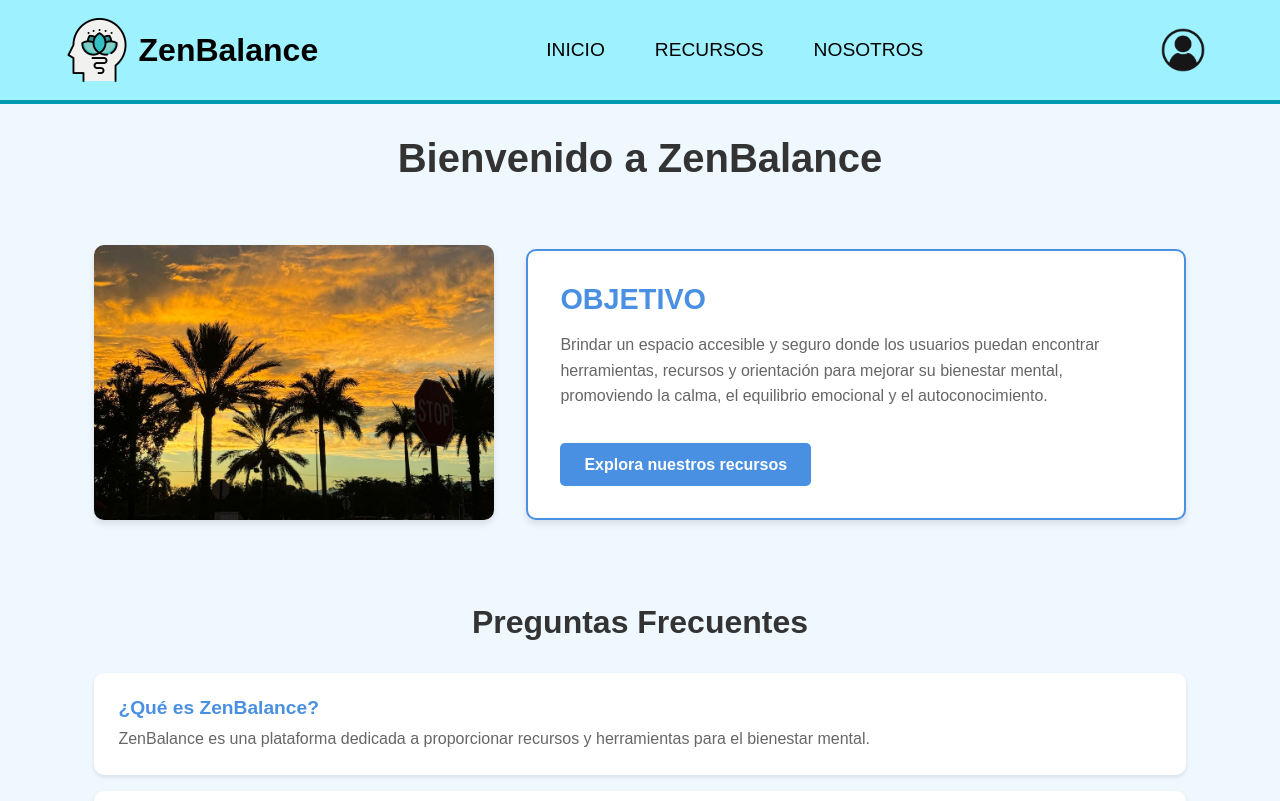
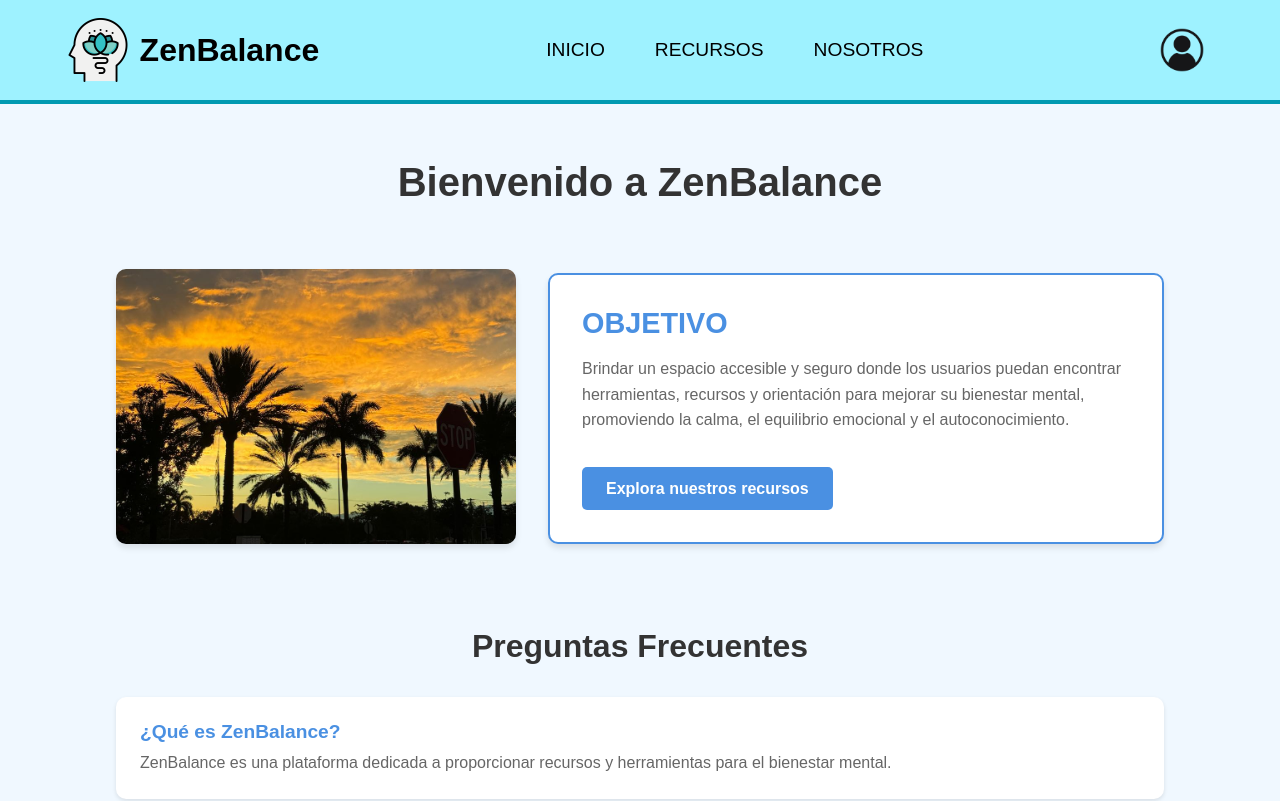
Before and after one commit to DiegoCandela/zenBalance, a React (Vite) app in the folder frontend/: page / in a window 1280 px wide. Shown: the top 801 px of the page. Built offline with nearby package versions, Linux system fonts and the light colour scheme.

Commit message:
Commit_Final_18-11

```diff
--- a/frontend/src/App.css
+++ b/frontend/src/App.css
@@ -36,12 +36,26 @@
 }
 
 body {
-  font-family: var(--font-primary);
-  font-size: var(--font-size-medium);
-  color: var(--text-color);
-  background-color: #f0f2f5;
+  display: flex;
+  flex-direction: column;
+  min-height: 100vh; /* Asegura que el cuerpo ocupe toda la altura de la ventana */
   margin: 0;
   padding: 0;
+  font-family: var(--font-primary);
+  background-color: #f0f2f5;
+}
+
+#root {
+  display: flex;
+  flex-direction: column;
+  min-height: 100vh; /* Configuración para mantener el footer al final */
+}
+
+main {
+  flex: 1; /* Permite que el contenido principal crezca y ocupe el espacio disponible */
+  margin-top: 13vh; /* Evita que el contenido quede detrás del navbar */
+  margin-bottom: 10vh; /* Espacio reservado para el footer */
+  padding: var(--padding-standard); /* Opcional: Padding para el contenido */
   box-sizing: border-box;
 }
 
--- a/frontend/src/App.jsx
+++ b/frontend/src/App.jsx
@@ -1,31 +1,29 @@
-// App.js
-import React from 'react';
-import { BrowserRouter as Router, Routes, Route } from 'react-router-dom';
-import './App.css';
-import Navbar from './assets/components/Navbar';
-import Footer from './assets/components/Footer';
-import Home from './assets/components/Home';
-import Login from './assets/components/Login';
-import Perfil from './assets/components/Perfil';
-import { UserProvider } from './assets/context/UserContext';
-import Register from './assets/components/Register';
-import Nosotros from './assets/components/Nosotros';
-import Recursos from './assets/components/Recursos'; // Importa el componente Recursos
+import React from "react";
+import { BrowserRouter as Router, Routes, Route } from "react-router-dom";
+import "./App.css";
+import Navbar from "./assets/components/Navbar";
+import Footer from "./assets/components/Footer";
+import Home from "./assets/components/Home";
+import Login from "./assets/components/Login";
+import Perfil from "./assets/components/Perfil";
+import { UserProvider } from "./assets/context/UserContext";
+import Register from "./assets/components/Register";
+import Nosotros from "./assets/components/Nosotros";
+import Recursos from "./assets/components/Recursos";
 
 function App() {
   return (
     <UserProvider>
       <Router>
         <Navbar />
-        <main style={{ marginTop: '13vh', marginBottom: '10vh' }}>
-          {/* Márgenes para evitar que el contenido quede detrás del navbar y footer */}
+        <main>
           <Routes>
             <Route path="/" element={<Home />} />
             <Route path="/login" element={<Login />} />
             <Route path="/register" element={<Register />} />
             <Route path="/perfil" element={<Perfil />} />
             <Route path="/nosotros" element={<Nosotros />} />
-            <Route path="/recursos" element={<Recursos />} /> {/* Agregada ruta para Recursos */}
+            <Route path="/recursos" element={<Recursos />} />
           </Routes>
         </main>
         <Footer />
--- a/frontend/src/assets/components/Home.jsx
+++ b/frontend/src/assets/components/Home.jsx
@@ -1,6 +1,7 @@
-import React from 'react';
+import React from "react";
 import Home_Paisaje from "../img/Home_Paisaje.png";
-import './styles/Home.css';
+import "./styles/Home.css";
+import { Link } from "react-router-dom";
 
 function Home() {
   return (
@@ -16,9 +17,16 @@ function Home() {
           <div className="text-box">
             <h2>OBJETIVO</h2>
             <p>
-              Brindar un espacio accesible y seguro donde los usuarios puedan encontrar herramientas, recursos y orientación para mejorar su bienestar mental, promoviendo la calma, el equilibrio emocional y el autoconocimiento.
+              Brindar un espacio accesible y seguro donde los usuarios puedan
+              encontrar herramientas, recursos y orientación para mejorar su
+              bienestar mental, promoviendo la calma, el equilibrio emocional y
+              el autoconocimiento.
             </p>
-            <button className="cta-button">Explora nuestros recursos</button>
+            <button className="cta-button">
+              <Link to="/recursos" className="cta-link">
+                Explora nuestros recursos
+              </Link>
+            </button>
           </div>
         </div>
       </div>
@@ -28,11 +36,17 @@ function Home() {
         <h2>Preguntas Frecuentes</h2>
         <div className="faq-item">
           <h3>¿Qué es ZenBalance?</h3>
-          <p>ZenBalance es una plataforma dedicada a proporcionar recursos y herramientas para el bienestar mental.</p>
+          <p>
+            ZenBalance es una plataforma dedicada a proporcionar recursos y
+            herramientas para el bienestar mental.
+          </p>
         </div>
         <div className="faq-item">
           <h3>¿Cómo puedo acceder a los recursos?</h3>
-          <p>Puedes acceder a los recursos a través de nuestra sección de herramientas en la plataforma.</p>
+          <p>
+            Puedes acceder a los recursos a través de nuestra sección de
+            herramientas en la plataforma.
+          </p>
         </div>
         <div className="faq-item">
           <h3>¿Es gratuita la plataforma?</h3>
--- a/frontend/src/assets/components/Recursos.jsx
+++ b/frontend/src/assets/components/Recursos.jsx
@@ -1,7 +1,7 @@
-// src/components/Recursos.jsx
 import React, { useState, useEffect, useContext } from "react";
 import axios from "axios";
-import { UserContext } from "../context/UserContext"; // Importar el contexto de usuario
+import { UserContext } from "../context/UserContext";
+import { useNavigate } from "react-router-dom";
 import "./styles/Recursos.css";
 
 const Recursos = () => {
@@ -10,12 +10,41 @@ const Recursos = () => {
   const [file, setFile] = useState(null);
   const [filePreview, setFilePreview] = useState(null);
   const [recursos, setRecursos] = useState([]);
-  const { role } = useContext(UserContext); // Obtener el rol desde el contexto
+  const { role, isAuthenticated } = useContext(UserContext);
   const [activeTab, setActiveTab] = useState("all");
+  const navigate = useNavigate();
 
   useEffect(() => {
-    fetchRecursos();
-  }, []);
+    // Validar el estado de autenticación
+    if (isAuthenticated === null) {
+      console.log("Esperando autenticación...");
+      return;
+    }
+    if (isAuthenticated === false) {
+      console.log("Usuario no autenticado. Redirigiendo al login.");
+      navigate("/login");
+    } else {
+      console.log("Usuario autenticado. Cargando recursos.");
+      fetchRecursos();
+    }
+  }, [isAuthenticated, navigate]);
+
+  const fetchRecursos = async () => {
+    try {
+      const response = await axios.get("http://localhost:5000/api/recursos", {
+        headers: {
+          Authorization: `Bearer ${localStorage.getItem("token")}`,
+        },
+      });
+      setRecursos(response.data);
+    } catch (error) {
+      console.error("Error al obtener recursos:", error);
+      if (error.response?.status === 401) {
+        console.error("Token inválido. Redirigiendo al login.");
+        navigate("/login");
+      }
+    }
+  };
 
   const handleFileChange = (e) => {
     const selectedFile = e.target.files[0];
@@ -55,36 +84,8 @@ const Recursos = () => {
       setFilePreview(null);
       fetchRecursos();
     } catch (error) {
-      console.error("Error al crear recurso", error);
+      console.error("Error al crear recurso:", error);
       alert("Error al crear recurso");
-    }
-  };
-
-  const fetchRecursos = async () => {
-    try {
-      const response = await axios.get("http://localhost:5000/api/recursos", {
-        headers: {
-          Authorization: `Bearer ${localStorage.getItem("token")}`,
-        },
-      });
-      setRecursos(response.data);
-    } catch (error) {
-      console.error("Error al obtener recursos", error);
-    }
-  };
-
-  const handleDelete = async (id) => {
-    try {
-      await axios.delete(`http://localhost:5000/api/recursos/${id}`, {
-        headers: {
-          Authorization: `Bearer ${localStorage.getItem("token")}`,
-        },
-      });
-      alert("Recurso eliminado");
-      fetchRecursos();
-    } catch (error) {
-      console.error("Error al eliminar recurso", error);
-      alert("Error al eliminar recurso");
     }
   };
 
@@ -117,6 +118,11 @@ const Recursos = () => {
         return recursos;
     }
   };
+
+  // Mientras se valida la autenticación
+  if (isAuthenticated === null) {
+    return <div>Cargando...</div>;
+  }
 
   return (
     <div className="recursos-container">
--- a/frontend/src/assets/components/styles/Home.css
+++ b/frontend/src/assets/components/styles/Home.css
@@ -93,16 +93,36 @@ body {
     transition: all 0.3s ease;
     width: auto; /* Asegura que el botón solo tome el ancho necesario */
     max-width: 50%; /* Establece un ancho máximo */
+    text-decoration: none; /* Elimina el subrayado */
 }
 
 .cta-button:hover {
     background-color: #357abd;
     transform: translateY(-2px);
+    text-decoration: none;
 }
 
 .cta-button:active {
     transform: translateY(0);
+    text-decoration: none;
 }
+
+.cta-link {
+    text-decoration: none; /* Elimina el subrayado */
+    color: white; /* Mantiene el color blanco */
+    display: inline-block; /* Asegura el comportamiento de botón */
+    width: 100%; /* Opcional: Ajusta el ancho */
+}
+
+.cta-button:hover .cta-link {
+    text-decoration: none; /* Asegura que no se subraye al pasar el cursor */
+    color: white; /* Mantén el color al pasar el cursor */
+}
+
+.cta-button:active .cta-link {
+    text-decoration: none; /* Asegura que no se subraye al hacer clic */
+}
+
 
 /* Sección FAQ */
 .faq-container {
--- a/frontend/src/assets/components/styles/Navbar.css
+++ b/frontend/src/assets/components/styles/Navbar.css
@@ -1,19 +1,18 @@
 /* Estilos generales del navbar */
 .navbar {
-  background-color: #9ef2ff;
-  width: 100%;
-  height: 13vh; /* Aumenta la altura del navbar al 13% de la altura de la ventana */
   position: fixed;
   top: 0;
   left: 0;
-  z-index: 1000;
+  width: 100%;
+  height: 13vh; /* Altura fija */
+  z-index: 1000; /* Asegura que esté encima del contenido */
+  background-color: #9ef2ff;
   display: flex;
   align-items: center;
-  padding: 0 2%;
+  border-bottom: 4px solid #009ab1;
   box-sizing: border-box;
-  border-bottom: 4px solid #009ab1;
-  transition: background-color 0.3s ease;
 }
+
 
 /* Contenedor principal para la distribución */
 .navbar__container {
--- a/frontend/src/assets/components/styles/Recursos.css
+++ b/frontend/src/assets/components/styles/Recursos.css
@@ -78,7 +78,7 @@
     padding: 10px 20px;
     border: none;
     border-radius: 4px;
-    background-color: #f0f0f0;
+    background-color: #b6b6b6;
     cursor: pointer;
     transition: all 0.3s;
     font-weight: 500;
--- a/frontend/src/assets/context/UserContext.jsx
+++ b/frontend/src/assets/context/UserContext.jsx
@@ -6,21 +6,23 @@ export const UserContext = createContext();
 export const UserProvider = ({ children }) => {
   const [username, setUsername] = useState("");
   const [role, setRole] = useState("user"); // Nuevo estado para el rol del usuario
-  const [isAuthenticated, setIsAuthenticated] = useState(false);
+  const [isAuthenticated, setIsAuthenticated] = useState(null);
 
   useEffect(() => {
     const storedUser = JSON.parse(localStorage.getItem("user"));
     const token = localStorage.getItem("token");
 
-    if (storedUser && storedUser.name && token) {
-      console.log("Usuario autenticado:", storedUser.name);
+    if (storedUser && token) {
       setUsername(storedUser.name);
-      setRole(storedUser.role || "user"); // Asignar el rol almacenado o 'user' por defecto
-      setIsAuthenticated(true);
+      setRole(storedUser.role || "user");
+      setIsAuthenticated(true); // Usuario autenticado
+      console.log("Autenticación exitosa:", storedUser.name);
     } else {
-      console.log("No hay usuario autenticado o falta el token");
+      setIsAuthenticated(false); // Usuario no autenticado
+      console.log("No hay usuario o token válido");
     }
   }, []);
+
 
   const updateUser = (name, userRole = "user") => {
     setUsername(name);
```
